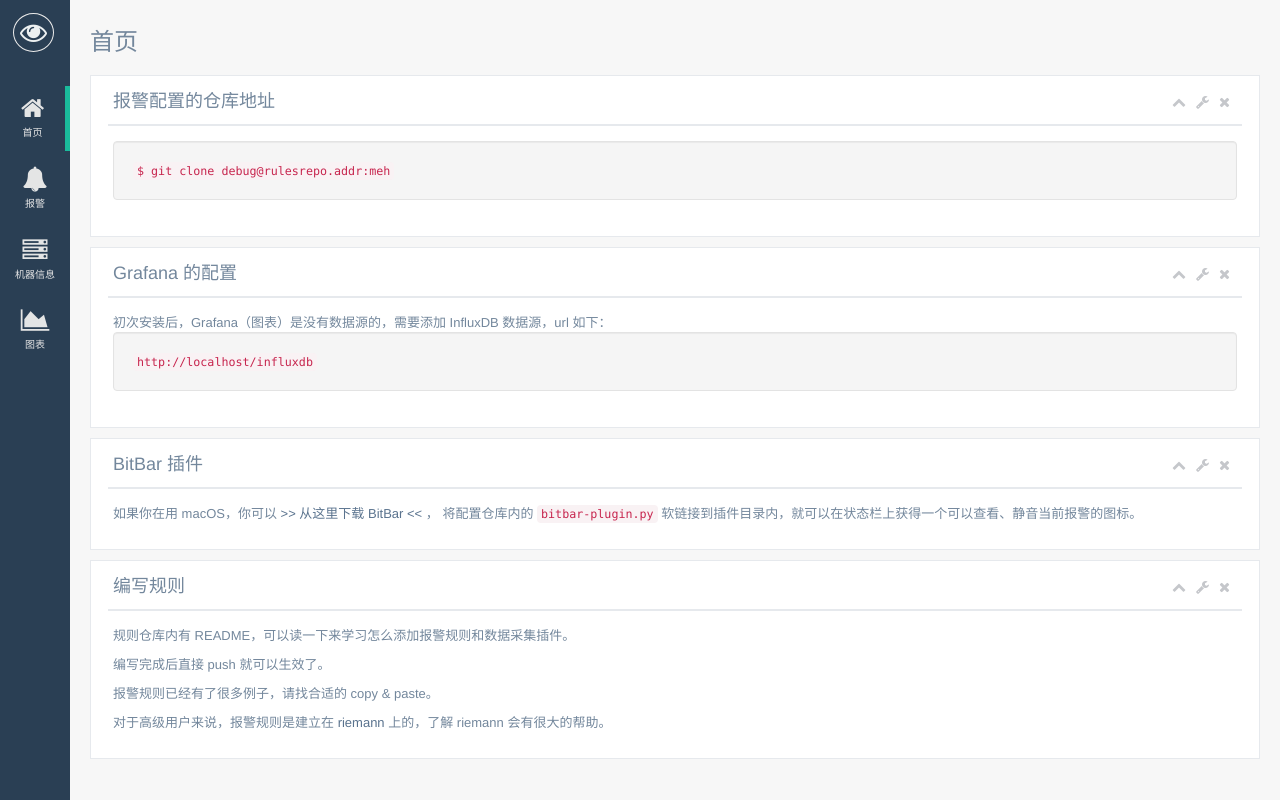
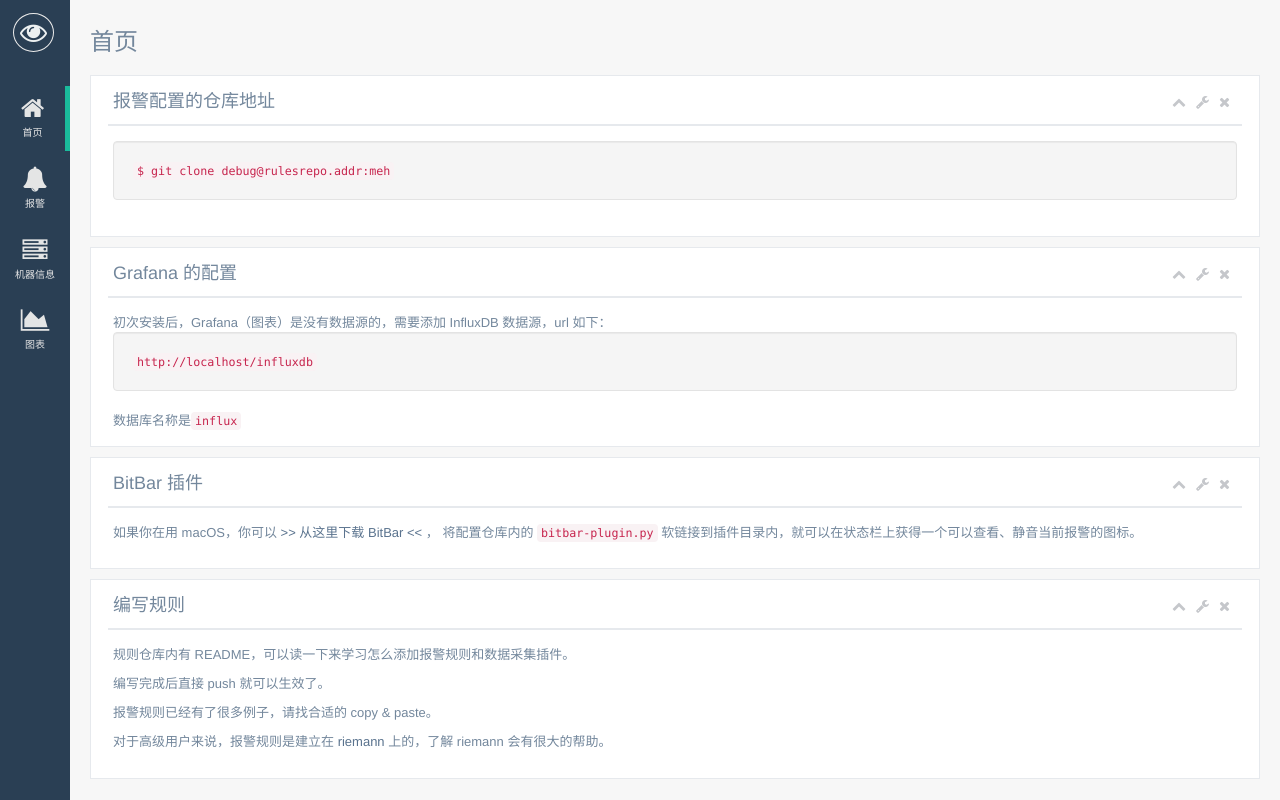
Before and after one commit to leancloud/satori, a website: page frontend/index.html in a window 1280 px wide. Drawn offline with nearby package versions, Linux system fonts and the light colour scheme.

Commit message:
Update grafana datasource help

```diff
--- a/frontend/index.html
+++ b/frontend/index.html
@@ -51,6 +51,7 @@
                 <block title="Grafana 的配置">
                     初次安装后，Grafana（图表）是没有数据源的，需要添加 InfluxDB 数据源，url 如下：
                     <div class="well"><code>{{ origin }}/influxdb</code></div>
+                    数据库名称是<code>influx</code>
                 </block>
               </div>
             </div>
```
